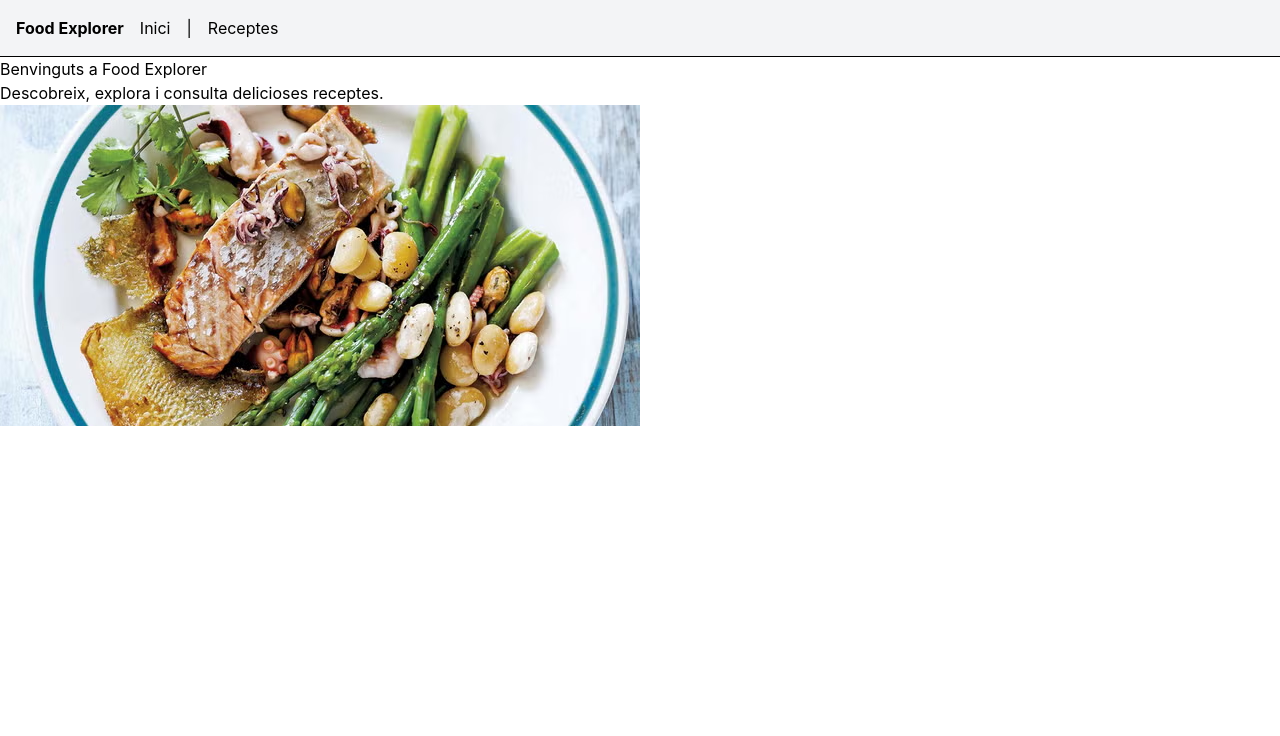
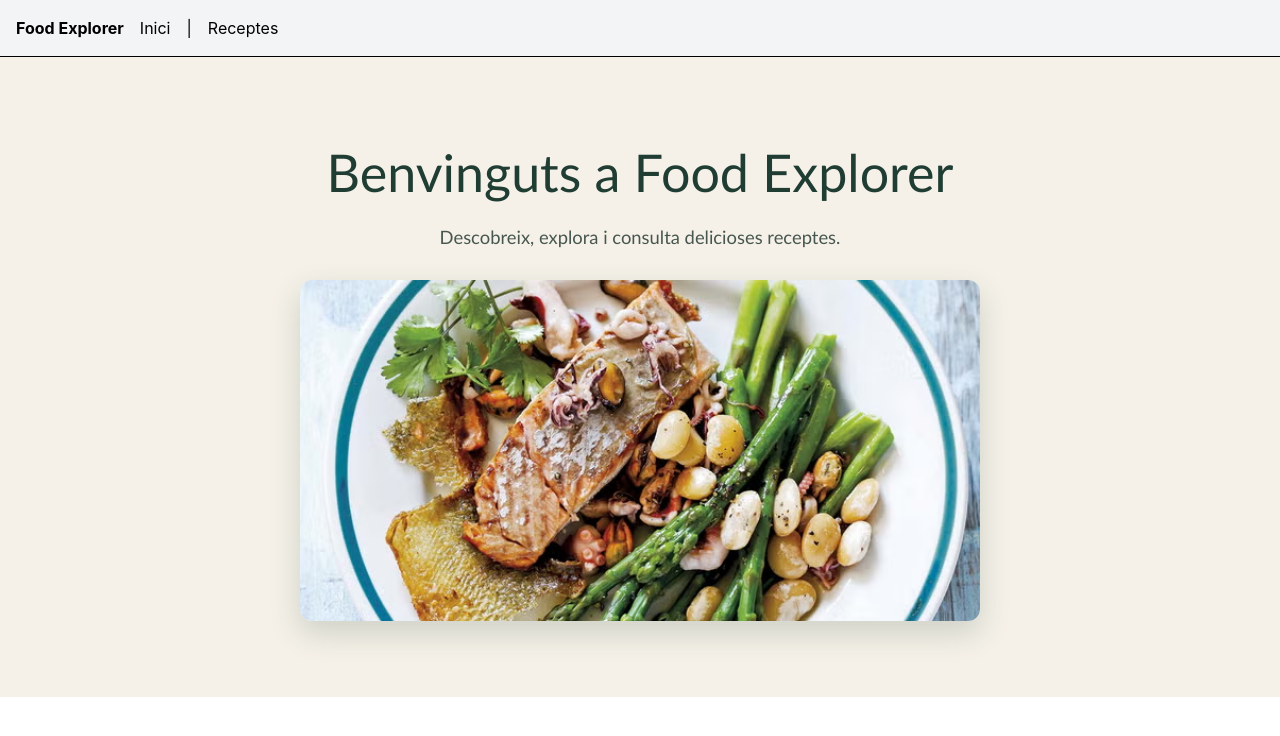
Before and after one commit to AdriSbert06/VueRouter_FoodExplorer, a Vue app in the folder AEA02_Router_Vue/: page / in a window 1280 px wide. Shown: the top 736 px of the page. Built offline with nearby package versions, Linux system fonts and the light colour scheme.

Commit message:
home fet, amb estils

```diff
--- a/AEA02_Router_Vue/src/router/index.js
+++ b/AEA02_Router_Vue/src/router/index.js
@@ -2,13 +2,32 @@ import { createRouter, createWebHistory } from 'vue-router'
 import Home from '../views/Home.vue'
 import Recipe from '../views/Recipe.vue'
 import RecipeDetail from '../views/ReciepeDetail.vue'
+import NotFound from '../views/NotFound.vue'
+
 
 const router = createRouter({
   history: createWebHistory(),
   routes: [
-    { path: '/', name: 'home', component: Home },
-    { path: '/plats', name: 'plats', component: Recipe },
-    { path: '/plats/:id', name: 'plat-detail', component: RecipeDetail },
+    {
+      path: '/',
+      name: 'home',
+      component: Home
+    },
+    {
+      path: '/plats',
+      name: 'plats',
+      component: Recipe
+    },
+    {
+      path: '/plats/:id',
+      name: 'plat-detail',
+      component: RecipeDetail
+    },
+    {
+      //https://router.vuejs.org/guide/essentials/dynamic-matching.html#catch-all-404-not-found-route
+      path :'/:pathMatch(.*)*',
+      component:NotFound
+    }
   ],
 })
 
--- a/AEA02_Router_Vue/src/views/Home.vue
+++ b/AEA02_Router_Vue/src/views/Home.vue
@@ -1,12 +1,43 @@
 <template>
-    <div>
-        <h1>Benvinguts a Food Explorer </h1>
+    <main class="home-page">
+        <h1>Benvinguts a Food Explorer</h1>
         <p>Descobreix, explora i consulta delicioses receptes.</p>
 
         <img src="../../public/foto_Home.png" alt="Food Explorer" class="home-image" />
-    </div>
+    </main>
 </template>
 
-<script setup>
-import { ref } from 'vue'
-</script>
+<style scoped>
+.home-page {
+    display: flex;
+    min-height: 80vh;
+    flex-direction: column;
+    align-items: center;
+    justify-content: center;
+    padding: 2rem 1rem;
+    background: #f5f1e8;
+    color: #203d34;
+    font-family: "Trebuchet MS", Arial, sans-serif;
+    text-align: center;
+}
+
+.home-page h1 {
+    margin: 0 0 0.75rem;
+    font-size: clamp(2rem, 5vw, 3.25rem);
+}
+
+.home-page p {
+    margin: 0 0 1.75rem;
+    color: #47574f;
+    font-size: 1.15rem;
+    line-height: 1.6;
+}
+
+.home-image {
+    width: min(100%, 680px);
+    max-height: 55vh;
+    border-radius: 12px;
+    object-fit: cover;
+    box-shadow: 0 12px 30px rgb(32 61 52 / 18%);
+}
+</style>
--- /dev/null
+++ b/AEA02_Router_Vue/src/views/NotFound.vue
@@ -0,0 +1,6 @@
+<template>
+    <h1>Funciona notfound</h1>
+</template>
+<script setup>
+
+</script>
```
